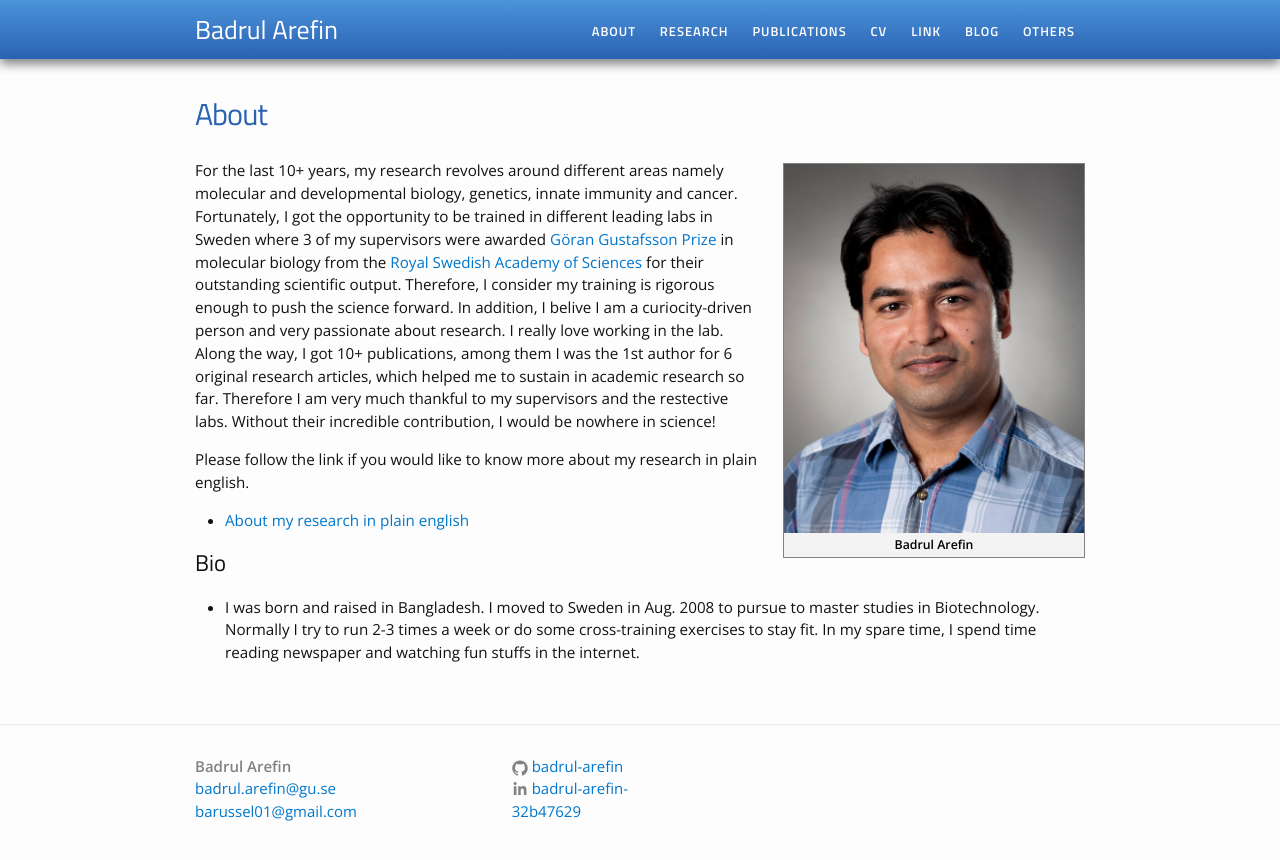
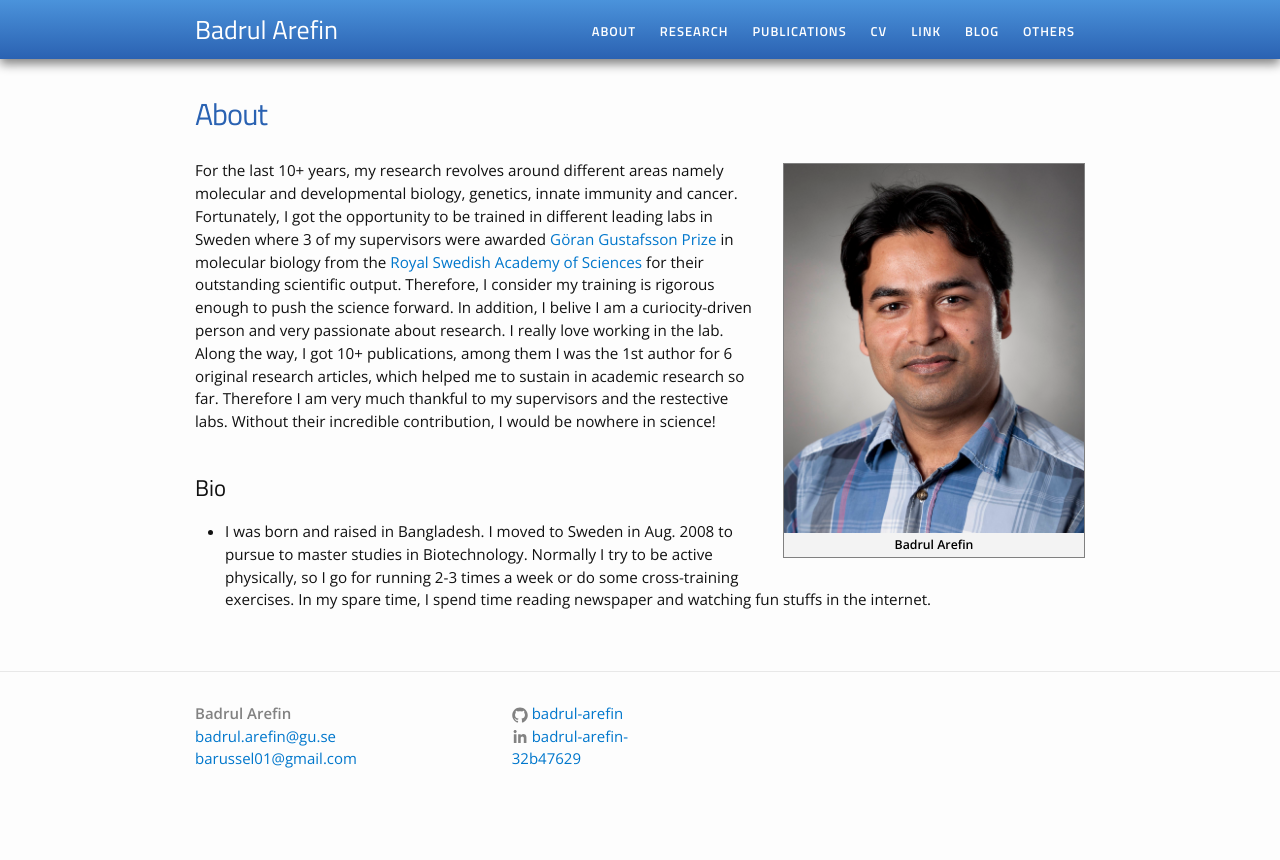
Before and after one commit to Badrul-Arefin/badrul-arefin.github.io, a Jekyll site: the page built from about.md, in a window 1280 px wide. Shown: the top 860 px of the page. Built offline with Jekyll 4.4.1, drawn with Linux system fonts in a browser that asks for light colours.

Commit message:
Update about.md

```diff
--- a/about.md
+++ b/about.md
@@ -5,13 +5,8 @@ permalink: /about/
 ---
 {% include image.html url="/images/pic_low2.jpg" caption="<b>Badrul Arefin</b>" width=300 align="right" %}
 
-For the last 10+ years, my research revolves around different areas namely molecular and developmental biology, genetics, innate immunity and cancer. Fortunately, I got the opportunity to be trained in different leading labs in Sweden where 3 of my supervisors were awarded <a href="https://en.wikipedia.org/wiki/G%C3%B6ran_Gustafsson_Prize">Göran Gustafsson Prize</a> in molecular biology from the <a href="https://kva.se/sv/priser/goran-gustafssonprisen">Royal Swedish Academy of Sciences </a> for their outstanding scientific output. Therefore, I consider my training is rigorous enough to push the science forward. In addition, I belive I am a curiocity-driven person and very passionate about research. I really love working in the lab. Along the way, I got 10+ publications, among them I was the 1st author for 6 original research articles, which helped me to sustain in academic research so far. Therefore I am very much thankful to my supervisors and the restective labs. Without their incredible contribution, I would be nowhere in science!
-
-Please follow the link if you would like to know more about my research in plain english.
-<ul>
-	<li><a href="/About/about.pdf">About my research in plain english</a></li>
-</ul>
+For the last 10+ years, my research revolves around different areas namely molecular and developmental biology, genetics, innate immunity and cancer. Fortunately, I got the opportunity to be trained in different leading labs in Sweden where 3 of my supervisors were awarded <a href="https://en.wikipedia.org/wiki/G%C3%B6ran_Gustafsson_Prize">Göran Gustafsson Prize</a> in molecular biology from the <a href="https://kva.se/sv/priser/goran-gustafssonprisen">Royal Swedish Academy of Sciences </a> for their outstanding scientific output. Therefore, I consider my training is rigorous enough to push the science forward. In addition, I belive I am a curiocity-driven person and very passionate about research. I really love working in the lab. Along the way, I got 10+ publications, among them I was the 1st author for 6 original research articles, which helped me to sustain in academic research so far. Therefore I am very much thankful to my supervisors and the restective labs. Without their incredible contribution, I would be nowhere in science!<br><br>
 
 <h2>Bio</h2>
 <ul>
-<li> I was born and raised in Bangladesh. I moved to Sweden in Aug. 2008 to pursue to master studies in Biotechnology. Normally I try to run 2-3 times a week or do some cross-training exercises to stay fit. In my spare time, I spend time reading newspaper and watching fun stuffs in the internet.
+<li> I was born and raised in Bangladesh. I moved to Sweden in Aug. 2008 to pursue to master studies in Biotechnology. Normally I try to be active physically, so I go for running 2-3 times a week or do some cross-training exercises. In my spare time, I spend time reading newspaper and watching fun stuffs in the internet.
```
